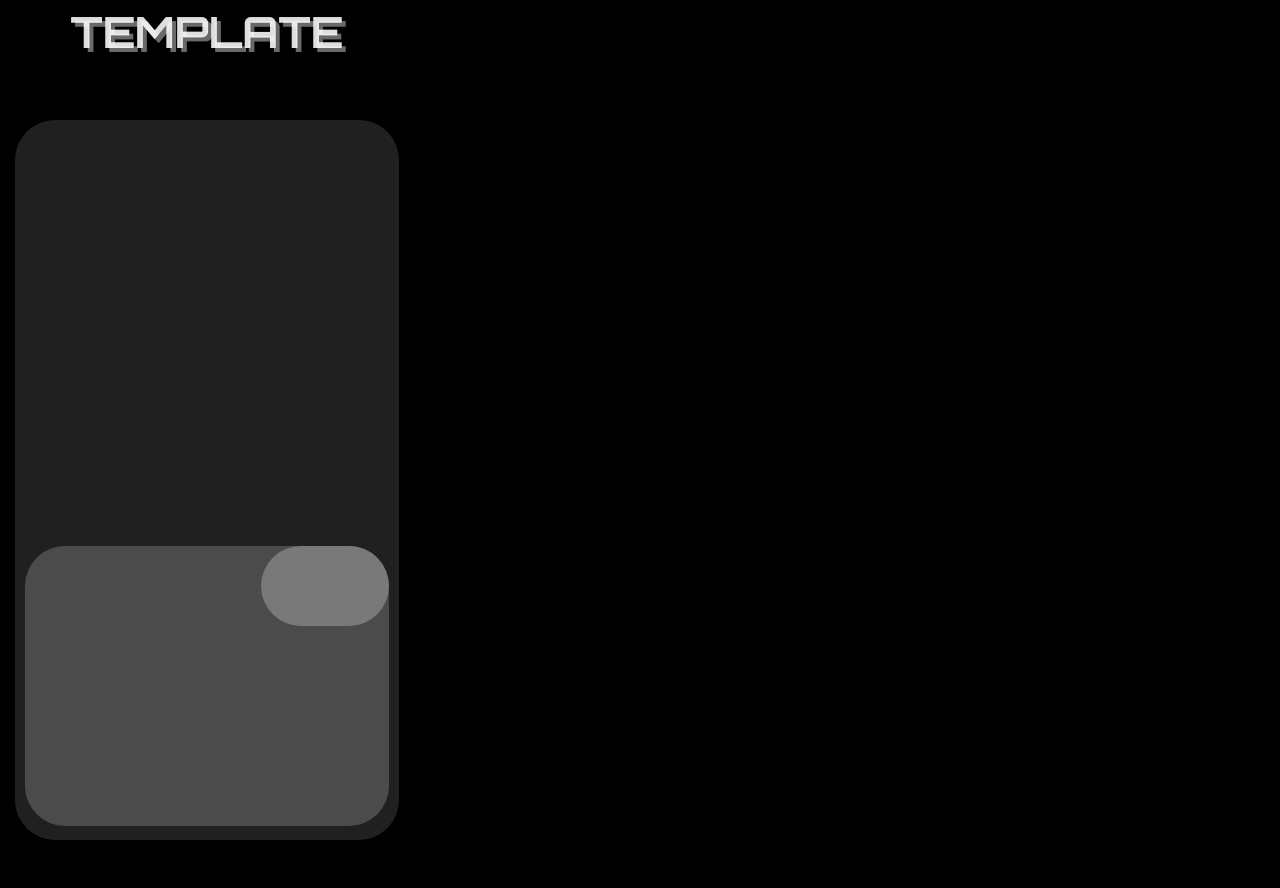
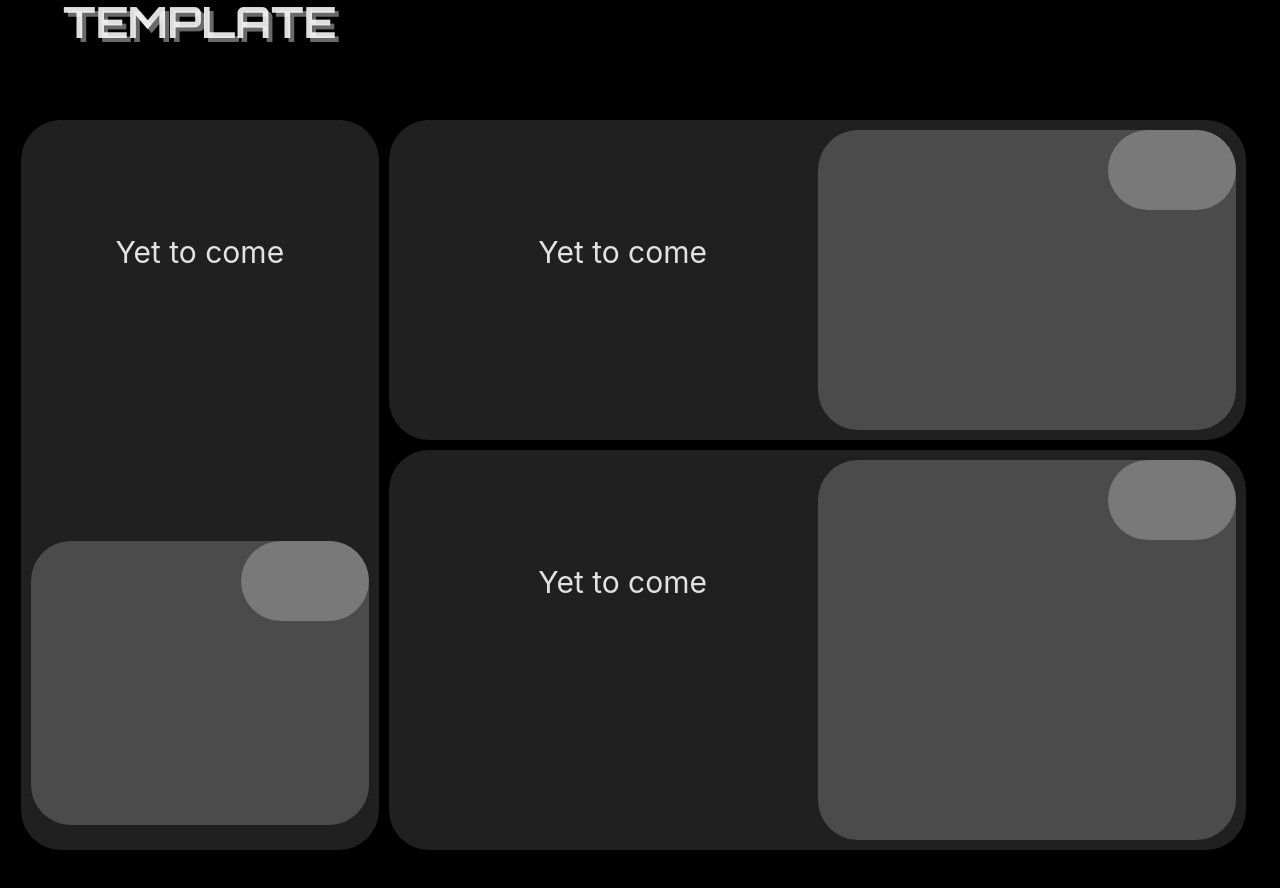
Before and after one commit to SachinKumar016/Team_Member_List, a React (Vite) app: page / in a window 1280 px wide. Shown: the part 1660-2548 px from the top of the page. Built offline with nearby package versions, Linux system fonts and the light colour scheme.

Commit message:
16th commit

```diff
--- a/src/Team.css
+++ b/src/Team.css
@@ -3,9 +3,10 @@
     height:120vh;
     background-color: black;
     display: grid;
-    grid-template-columns: 30vw 70vw;
+    grid-template-columns: 28vw 68vw;
     grid-template-rows: 15vh 40vh 50vh;
-    padding-left:30px;
+    column-gap:10px;
+    row-gap: 10px;
     justify-content:center;
     align-content:center;
 }
@@ -38,3 +39,51 @@
     font-weight:bold;
     text-shadow:4px 4px 0px rgb(105, 105, 105)
 }
+.notice{
+    position: relative;
+    top:100px;
+    font-size: 30px;
+    margin-bottom: -50px;
+}
+.product2{
+    grid-column:0/1;
+    grid-row:2/3;
+    padding:10px;
+    border-radius:40px;
+    column-gap:20px;
+    background-color:rgb(32, 32, 32);
+    margin-right: 13px;
+}
+.info2{
+    width:50%;
+    height:100%;
+    background-color:rgb(75, 75, 75);
+    border-radius:40px;
+    place-self: end;
+    position: relative;
+    top:5px;
+}
+.price2{
+    width:10vw;
+    height:10vh;
+    background-color:rgb(121, 121, 121);
+    border-radius:40px;
+    place-self:end
+}
+.notice1{
+    position: relative;
+    top:100px;
+    font-size: 30px;
+    margin-bottom: -50px;
+    margin-left: -390px;
+    z-index: 2;
+}
+.product3{
+    grid-column:0/1;
+    grid-row:3/4;
+    padding:10px;
+    border-radius:40px;
+    column-gap:20px;
+    background-color:rgb(32, 32, 32);
+    margin-right: 13px;
+}
--- a/src/Team.jsx
+++ b/src/Team.jsx
@@ -1,12 +1,26 @@
 import './Team.css'
+
 
 function Team() {
     return(
         <div className="Team">
             <h2 className="template">TEMPLATE</h2>
             <div className="product1">
+                <h2 className='notice'>Yet to come</h2>
                 <div className="info1">
                     <div className="price1"></div>
+                </div>
+            </div>
+            <div className="product2">
+                <h2 className='notice1'>Yet to come</h2>
+                <div className="info2">
+                    <div className="price2"></div>
+                </div>
+            </div>
+            <div className="product3">
+                <h2 className='notice1'>Yet to come</h2>
+                <div className="info2">
+                    <div className="price2"></div>
                 </div>
             </div>
         </div>
```
